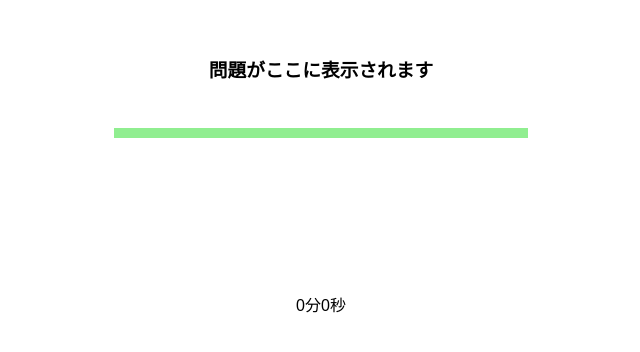
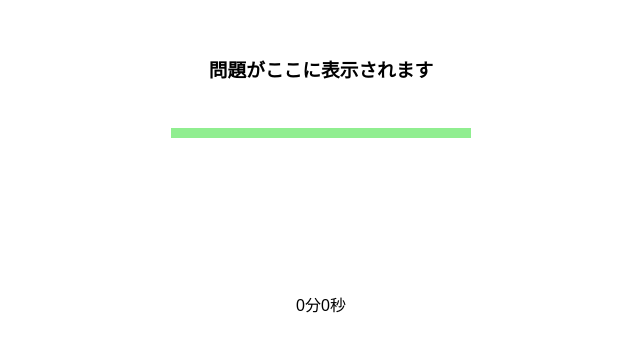
Before and after one commit to isseiM0312/TSST_demo, a Next.js app: page /phone in a window 1280 px wide. Shown: the part 268-620 px from the top of the page, without its empty margins (319-959 px from the left). Built offline with nearby package versions, Linux system fonts and the light colour scheme; no server answers.

Commit message:
fixed size

```diff
--- a/src/components/breakTime.tsx
+++ b/src/components/breakTime.tsx
@@ -17,7 +17,7 @@ type BreakTimeProps = {
 
 export const BreakTime = ({ breaktime } : BreakTimeProps) => {
     return (
-      <div style={{ display: 'flex', alignItems: 'center', justifyContent: 'center', flexDirection: 'column', width: 414 }}>
+      <div style={{ display: 'flex', alignItems: 'center', justifyContent: 'center', flexDirection: 'column', width: 300 }}>
         <h1 style={h1Style}>{breaktime}</h1>
         <p style={pStyle}>次の問題に備えてください</p>
       </div>
--- a/src/components/camera.tsx
+++ b/src/components/camera.tsx
@@ -5,7 +5,7 @@ export const Camera = () => {
   const webcamRef = React.useRef(null);
 
   const videoConstraints = {
-    width: 414, //356
+    width: 300, //356
     height: 644,
     facingMode: 'user',
   };
--- a/src/components/centerStack.tsx
+++ b/src/components/centerStack.tsx
@@ -8,7 +8,7 @@ export const CenterStack: React.FC<CenterStackProps> = ({ children }) => {
   return (
     <div
       style={{
-        width: 414,
+        width: 300,
         height: '812px',
         position: 'relative',
       }}
@@ -17,7 +17,7 @@ export const CenterStack: React.FC<CenterStackProps> = ({ children }) => {
           top : 10,
           left : 10,
         position: 'absolute',
-        width: 414,
+        width: 300,
         height: 10,
       }} >
       {children}
--- a/src/components/nextQuestion.tsx
+++ b/src/components/nextQuestion.tsx
@@ -16,7 +16,7 @@ const Text = {
 
 export const NextQuestionButton: React.FC = () => {
   return (
-    <div style={{ display: 'flex', alignItems: 'center', justifyContent: 'center', flexDirection: 'column', width: 414 }}>
+    <div style={{ display: 'flex', alignItems: 'center', justifyContent: 'center', flexDirection: 'column', width: 300 }}>
       <div style={Triangle} />
       <div style={Text}>テストを開始</div>
     </div>
--- a/src/styles/style.module.css
+++ b/src/styles/style.module.css
@@ -6,7 +6,7 @@
   justify-content: center;
   align-items: center;
   height: 120px;
-  width: 414px;
+  width: 300px;
   background-color: white;
 }
 
@@ -25,7 +25,7 @@
     justify-content: center; /* 縦方向の中央ぞろえ */
     align-items: center; /* 横方向の中央ぞろえ */
     height: 844px;
-    width: 414px;
+    width: 300px;
   }
 
   .entire {
```
